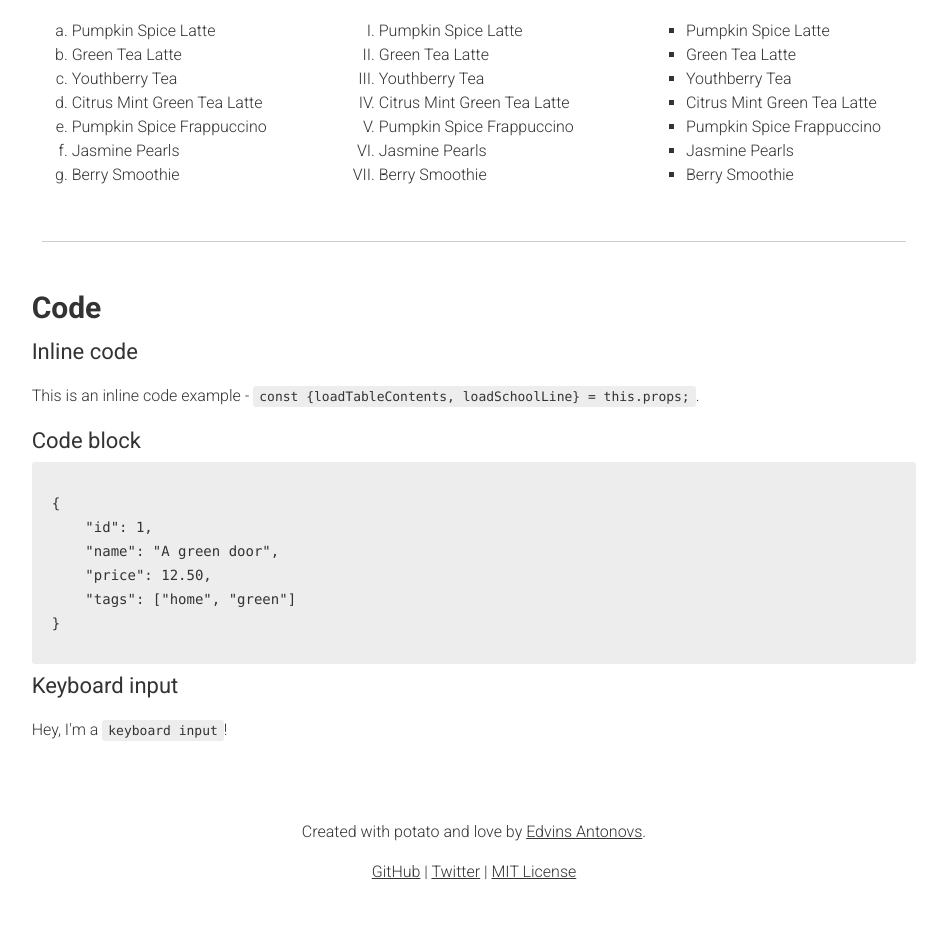
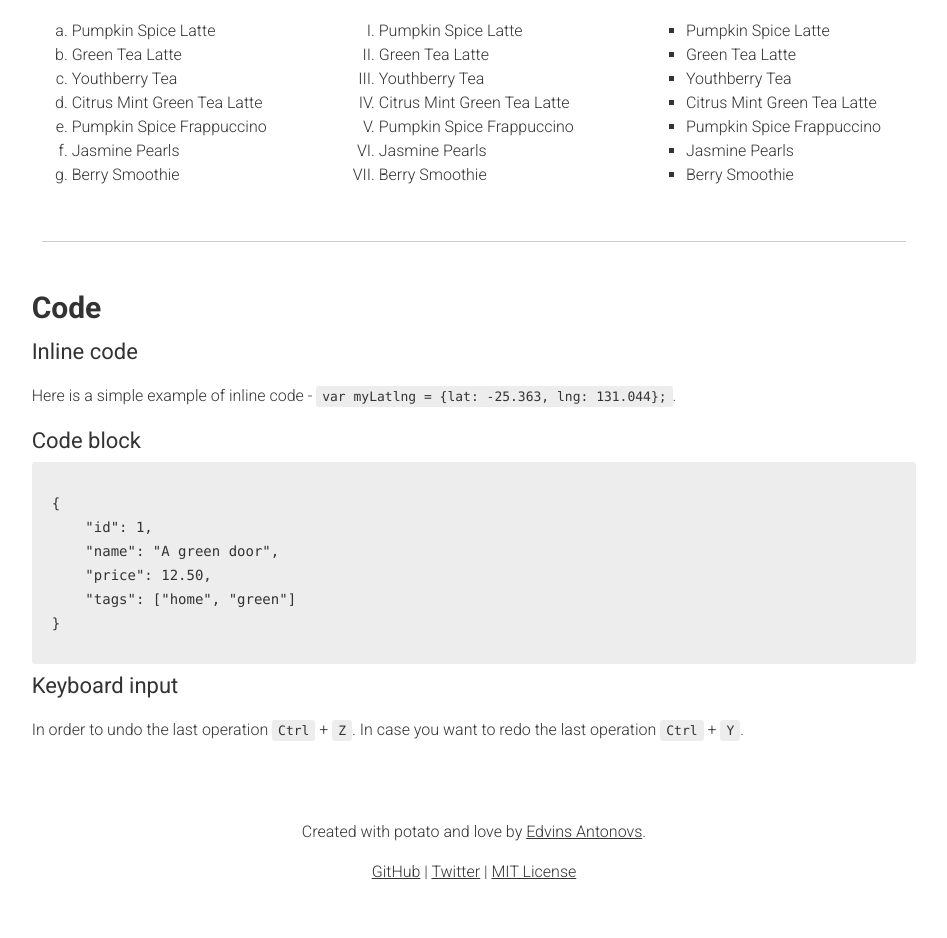
Before and after one commit to PotatoCSS/potatocss.github.io, a plain HTML site: page index.html in a window 1280 px wide. Shown: the part 3762-4700 px from the top of the page, without its empty margins (166-1113 px from the left). Drawn offline with Linux system fonts and the light colour scheme.

Commit message:
Update index.html

```diff
--- a/index.html
+++ b/index.html
@@ -428,7 +428,7 @@
       <h1 class="font-bold">Code</h1>
 
       <h3>Inline code</h3>
-      <p>This is an inline code example - <code>const {loadTableContents, loadSchoolLine} = this.props;</code>.</p>
+      <p>Here is a simple example of inline code - <code>var myLatlng = {lat: -25.363, lng: 131.044};</code>.</p>
 
       <h3>Code block</h3>
       <pre>
@@ -442,7 +442,7 @@
       </pre>
 
       <h3>Keyboard input</h3>
-      <p>Hey, I'm a <kbd>keyboard input</kbd>!</p>
+      <p>In order to undo the last operation <kbd>Ctrl</kbd> + <kbd>Z</kbd>. In case you want to redo the last operation <kbd>Ctrl</kbd> + <kbd>Y</kbd>.</p>
 
       </div>
     </div>
```
